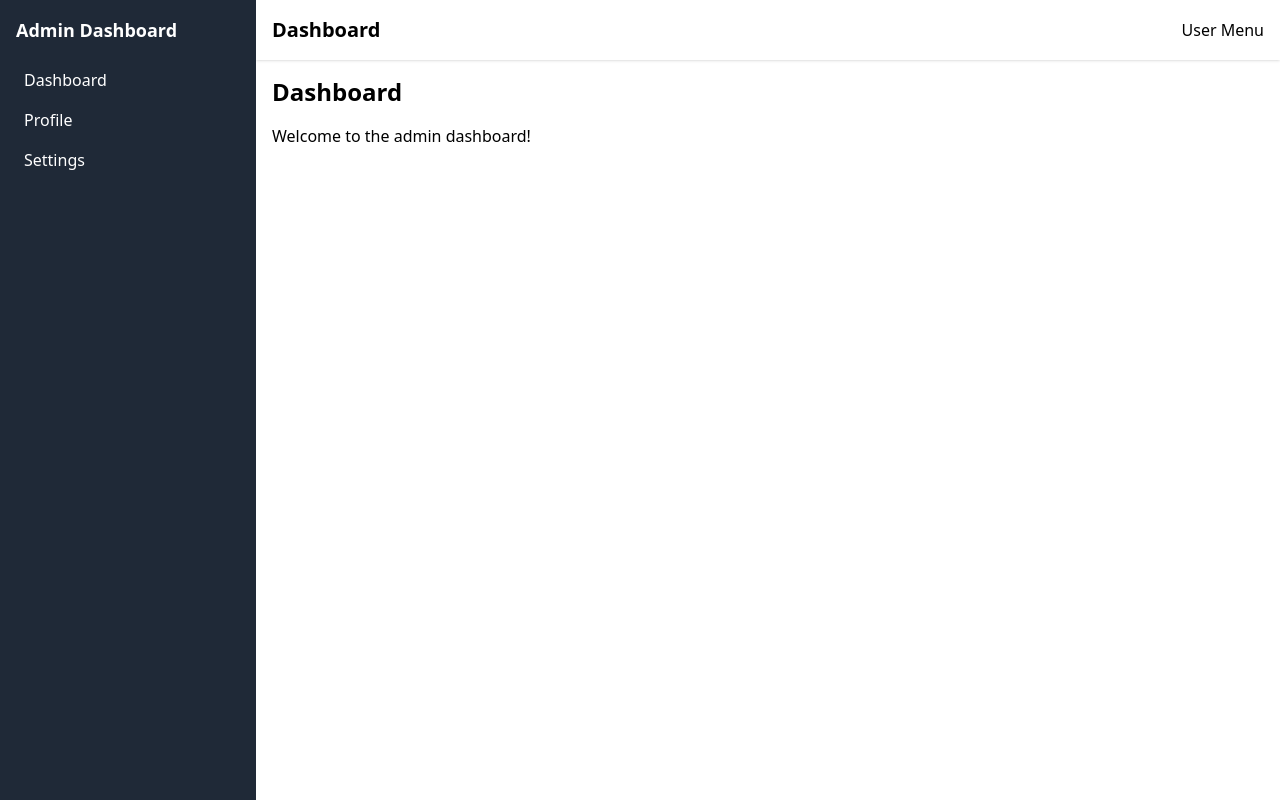
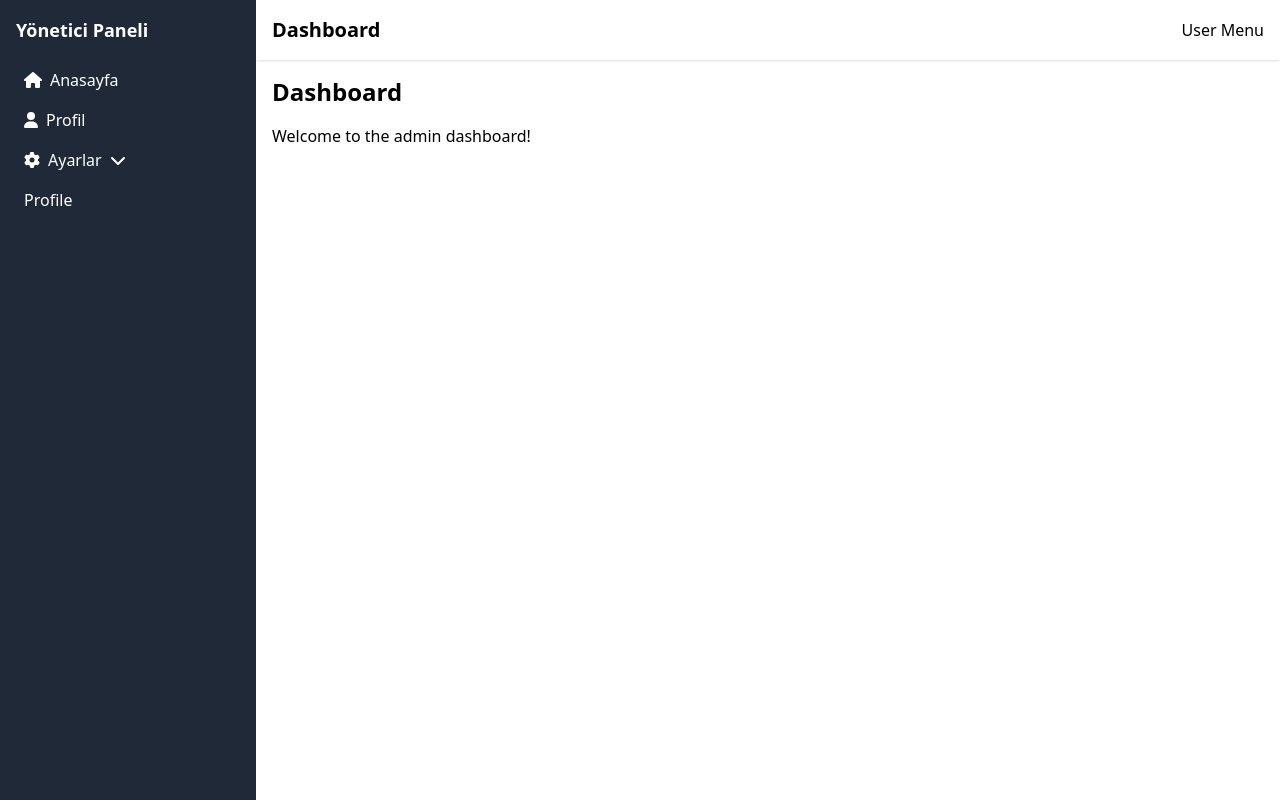
Before and after one commit to SubmitterTech/teslimolanorg, a React (Create React App) app in the folder frontend/: page /admin in a window 1280 px wide. Built offline with nearby package versions, Linux system fonts and the light colour scheme.

Commit message:
admin panel icons added

```diff
--- a/frontend/src/components/AdminPanel/AdminPanel.js
+++ b/frontend/src/components/AdminPanel/AdminPanel.js
@@ -3,8 +3,8 @@ import { Routes, Route } from 'react-router-dom';
 import Dashboard from './pages/Dashboard';
 import Settings from './pages/Settings';
 import Profile from './pages/Profile';
+import Header from './components/Header';
 import Sidebar from './components/Sidebar';
-import Header from './components/Header';
 
 const AdminPanel = () => {
   const [isOpen, setIsOpen] = useState(false);
--- a/frontend/src/components/AdminPanel/components/Sidebar.js
+++ b/frontend/src/components/AdminPanel/components/Sidebar.js
@@ -1,38 +1,86 @@
-import React from 'react';
-import { Link } from 'react-router-dom';
+import React, { useState } from "react";
+import { Link } from "react-router-dom";
 import { FontAwesomeIcon } from "@fortawesome/react-fontawesome";
-import { faTimes } from '@fortawesome/free-solid-svg-icons';
+import { faTimes, faChevronDown, faHome, faUser, faGear } from "@fortawesome/free-solid-svg-icons";
 
-const Sidebar = ({ isOpen,toggleSidebar }) => {
+const Sidebar = ({ isOpen, toggleSidebar }) => {
+  const [isSettingsOpen, setIsSettingsOpen] = useState(false);
+
+  const toggleSettingsMenu = () => {
+    setIsSettingsOpen(!isSettingsOpen);
+  };
+
   return (
     <div
-      className={`fixed inset-y-0 left-0 transform ${
-        isOpen ? 'translate-x-0' : '-translate-x-full'
+      className={`fixed inset-y-0 left-0 transform min-w-60 ${
+        isOpen ? "translate-x-0" : "-translate-x-full"
       } md:translate-x-0 md:static md:w-64 h-screen bg-gray-800 text-white transition-transform duration-200 ease-in-out`}
     >
       <div className="p-4">
-      <button
-          onClick={toggleSidebar}
-          className="lg:hidden focus:outline-none mr-4"
-        >
-         <FontAwesomeIcon icon={faTimes}/>
-        </button>
-        <h1 className="text-lg font-bold">Admin Dashboard</h1>
+        <div className="flex justify-end">
+          <button onClick={toggleSidebar} className="md:hidden mb-2">
+            <FontAwesomeIcon icon={faTimes} />
+          </button>
+        </div>
+
+        <h1 className="text-lg font-bold">Yönetici Paneli</h1>
         <nav className="mt-4">
           <ul>
             <li>
-              <Link to="/admin" className="block p-2 rounded hover:bg-gray-700">
-                Dashboard
+              <Link to="/admin" className="block p-2 rounded hover:bg-gray-700" onClick={toggleSidebar}>
+                <i className="mr-2"><FontAwesomeIcon icon={faHome}/></i><span>Anasayfa</span>
               </Link>
             </li>
             <li>
-              <Link to="/admin/profile" className="block p-2 rounded hover:bg-gray-700">
-                Profile
+              <Link
+                to="/admin/profile"
+                className="block p-2 rounded hover:bg-gray-700" onClick={toggleSidebar}
+              >
+                <i className="mr-2"><FontAwesomeIcon icon={faUser}/></i><span>Profil</span>
               </Link>
             </li>
             <li>
-              <Link to="/admin/settings" className="block p-2 rounded hover:bg-gray-700">
-                Settings
+              <button
+                onClick={toggleSettingsMenu}
+                className="block w-full text-left p-2 rounded hover:bg-gray-700"
+              >
+                <div>
+                <i className="mr-2"><FontAwesomeIcon icon={faGear }/></i><span className="mr-2">Ayarlar</span>
+                  <FontAwesomeIcon
+                    icon={faChevronDown}
+                    className={`transition-transform ${
+                      isSettingsOpen ? "transform rotate-180" : ""
+                    }`}
+                  />
+                </div>
+              </button>
+              {isSettingsOpen && (
+                <ul className="pl-4">
+                  <li>
+                    <Link
+                      to="/admin/settings/theme"
+                      className="block p-2 rounded hover:bg-gray-700"
+                    >
+                      Tema
+                    </Link>
+                  </li>
+                  <li>
+                    <Link
+                      to="/admin/settings/profile"
+                      className="block p-2 rounded hover:bg-gray-700"
+                    >
+                      Kullanıcı
+                    </Link>
+                  </li>
+                </ul>
+              )}
+            </li>
+            <li>
+              <Link
+                to="/admin/profile"
+                className="block p-2 rounded hover:bg-gray-700"
+              >
+                Profile
               </Link>
             </li>
           </ul>
```
